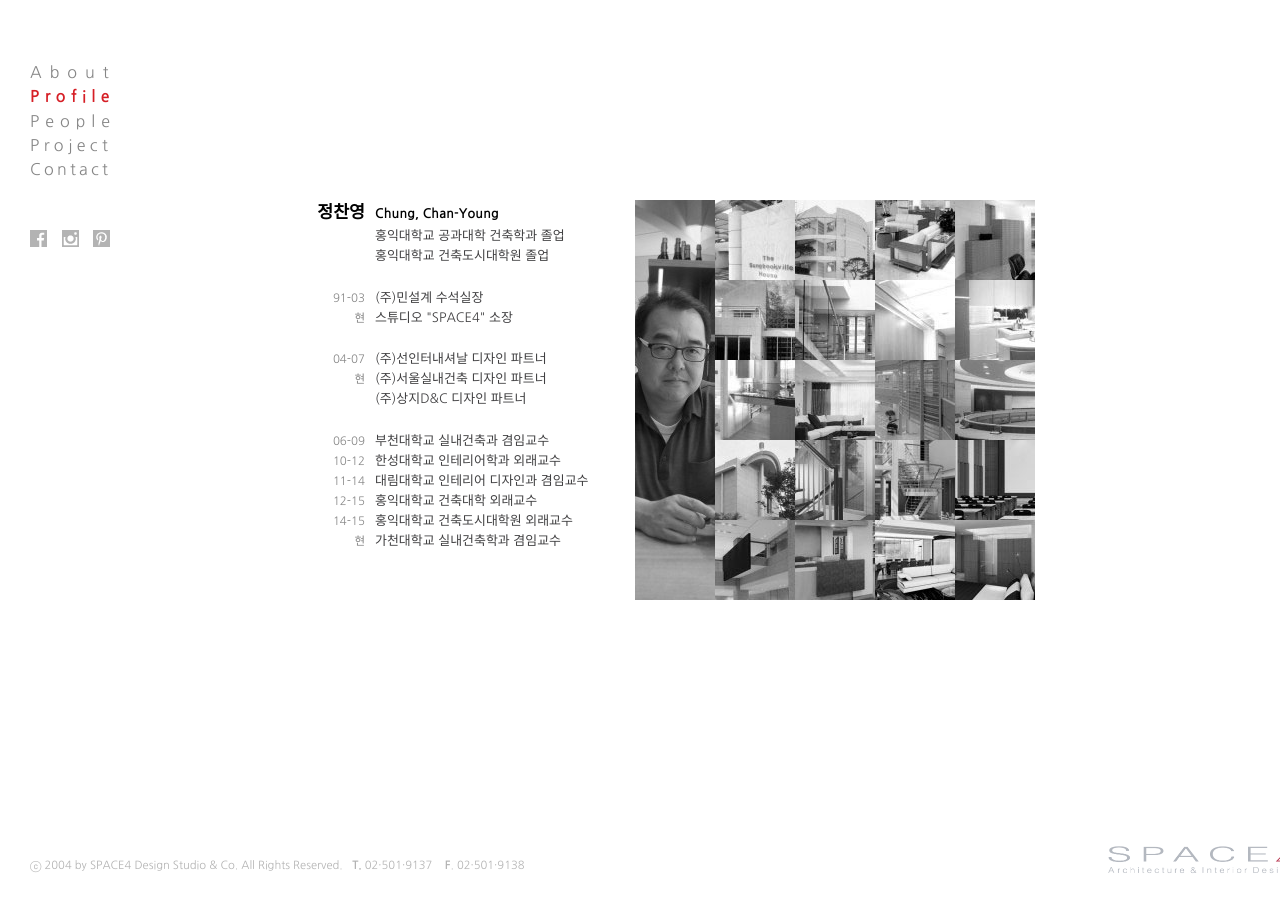
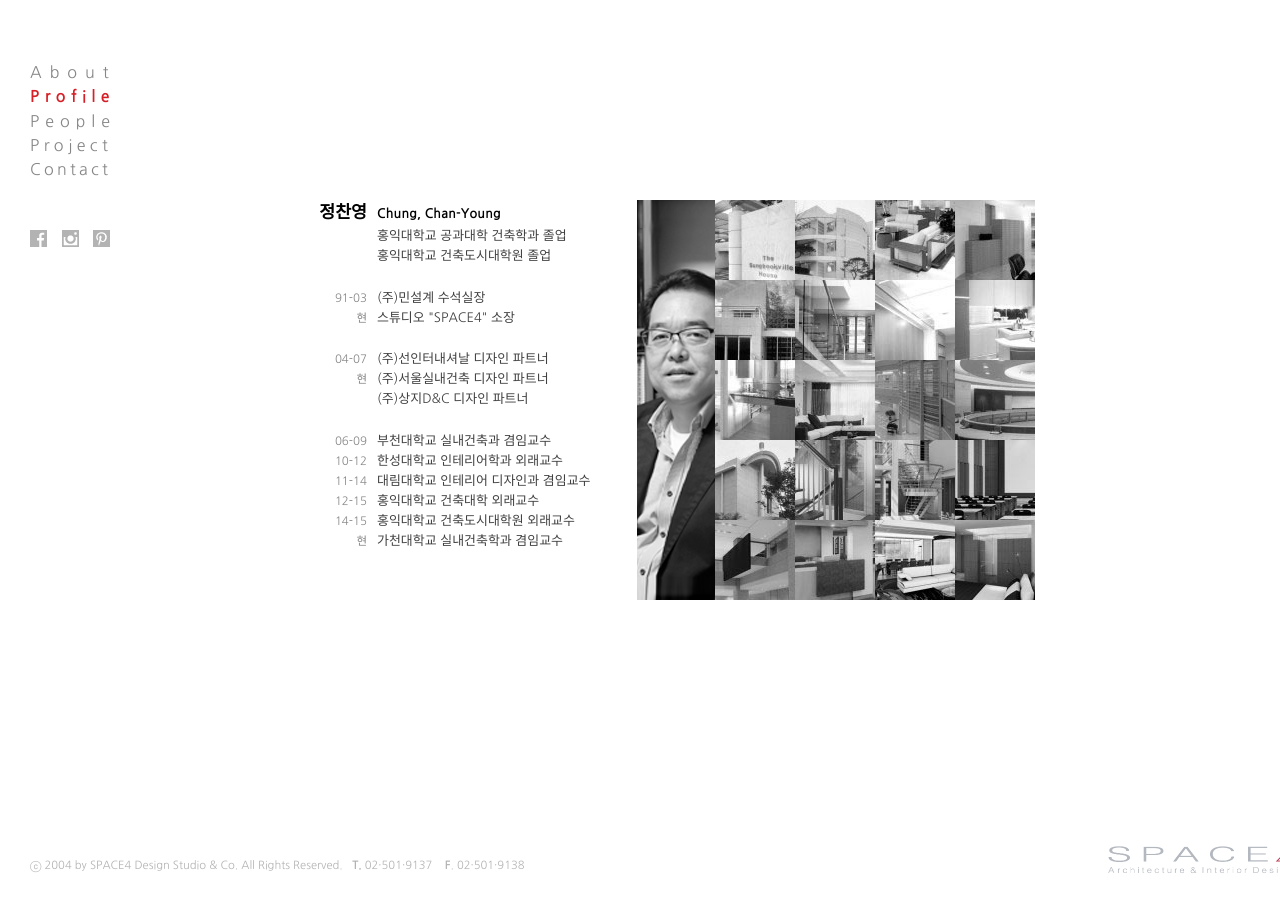
Before and after one commit to space4for/space4for.github.io, a Jekyll site: the page built from profile.html, in a window 1280 px wide. Built offline with Jekyll 4.4.1, drawn with Linux system fonts in a browser that asks for light colours; nearby versions of some CDN libraries.

Commit message:
final fix?

```diff
--- a/_sass/_layout.scss
+++ b/_sass/_layout.scss
@@ -255,7 +255,7 @@ body.nav-open .site-nav .menu-icon span:after { top: -1px; -webkit-transform: ro
 		opacity:0;
 	}
 
-	._00 {background-image:url('/assets/images/profile/thumb/00.jpg');}
+	._00 {background-image:url('/assets/images/profile/thumb/00.png');}
 	._01 {background-image:url('/assets/images/profile/thumb/01-1.jpg');}
 	._02 {background-image:url('/assets/images/profile/thumb/02-1.jpg');}
 	._03 {background-image:url('/assets/images/profile/thumb/03-1.jpg');}
@@ -424,9 +424,6 @@ body.nav-open .site-nav .menu-icon span:after { top: -1px; -webkit-transform: ro
 		transition: 0.5s;
 	}
 
-	img:hover {
-		opacity:0;
-	}
 
 	.people_lable {
 		position: absolute;
@@ -659,8 +656,9 @@ body.nav-open .site-nav .menu-icon span:after { top: -1px; -webkit-transform: ro
 	width: 11px;
 }
 
-.project-list-table::-webkit-scrollbar-track {
-    display: none;
+.project-list-table::-webkit-scrollbar-thumb{
+	background: #EEE;
+	border-radius: 10px;
 }
 
 .project-list-table::-webkit-scrollbar-button:start {
@@ -679,7 +677,7 @@ body.nav-open .site-nav .menu-icon span:after { top: -1px; -webkit-transform: ro
 
 .project-list-table{
 	scrollbar-arrow-color: #BBB;
-	scrollbar-face-color: #FFF;
+	scrollbar-face-color: #EEE;
 	scrollbar-base-color: #FFF;
 	scrollbar-track-color: #FFF;
 	scrollbar-3dlight-color: #C0C0C0;
--- a/about.html
+++ b/about.html
@@ -36,7 +36,7 @@ layout : base
 				<img src='{{ "/assets/images/about.png" | prepend: site.baseurl | prepend: site.url }}'></img>
 				<br><br>
 				<div>
-				스페이스4는 공간을 통해 보다 더 좋은 삶을 디자인하는 설계 스튜디오입니다.
+				스페이스4는 모두의 더 좋은 삶을 위해 공간을 디자인하는 설계 전문 스튜디오입니다.
 				</div>
 			</div>
 		</div>
--- a/assets/js/people.js
+++ b/assets/js/people.js
@@ -18,4 +18,8 @@ $(document).ready(function(){
 		$(".people_bwimage:eq(1)").toggleClass('hidden visible');
 		$("#btn_chj").toggleClass('rotate90');
 	});
+
+	$(".container").hover(function(){
+		$(this).find('img').toggleClass('hidden visible');
+	});
 });
--- a/profile.html
+++ b/profile.html
@@ -39,7 +39,7 @@ layout : base
 					<table>
 						<tr>
 							<td class="_00" rowspan="5">
-								<img src="/assets/images/profile/thumb/00_bw.jpg"/>
+								<img src="/assets/images/profile/thumb/00_bw.png"/>
 							</td>
 							<td class="_01">
 								<img class="btn" src="/assets/images/profile/thumb/01-1_bw.jpg" data-title="성북 빌 하우스" data-year="1995-1998" data-company="민설계" data-url="01"/>
```
Also changed, not shown: assets/images/profile/thumb/00.jpg (deleted), assets/images/profile/thumb/00.png (added), assets/images/profile/thumb/00_bw.jpg (deleted), assets/images/profile/thumb/00_bw.png (added).
